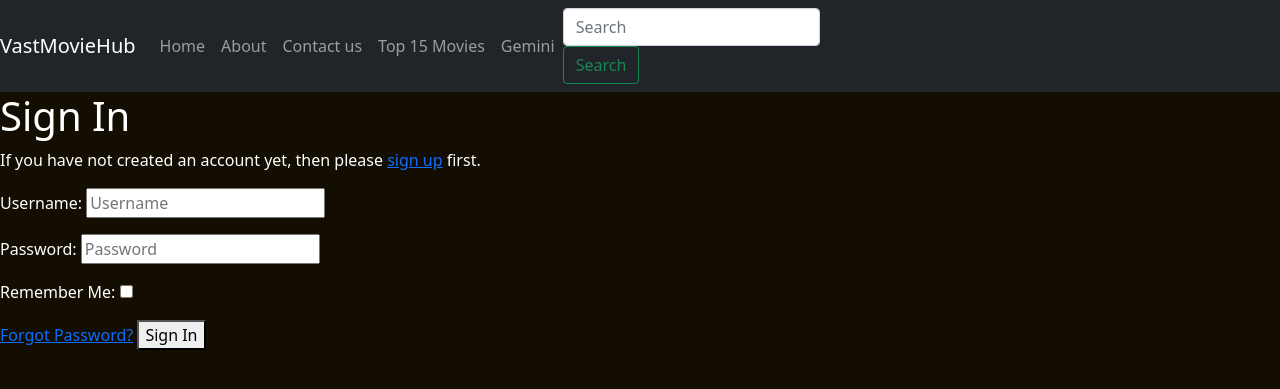
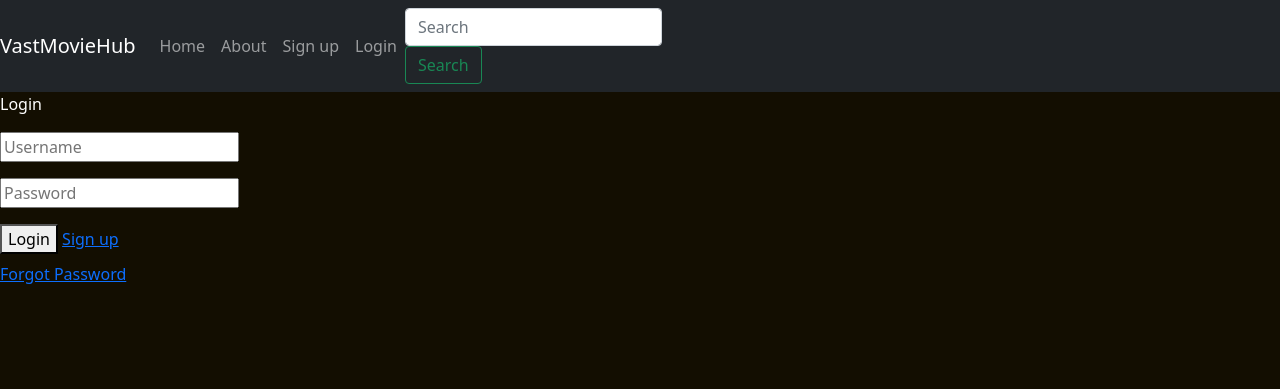
Before and after one commit to Vasileios20/JobAppTracker, a Django app: page /accounts/login/ in a window 1280 px wide. Shown: the top 389 px of the page. Run offline with Django 4.2, Linux system fonts and the light colour scheme; some libraries are stand-ins or nearby versions.

Commit message:
Refactor login, logout, and signup templates

```diff
--- a/templates/account/login.html
+++ b/templates/account/login.html
@@ -7,7 +7,6 @@
 
 {% block content %}
 
-<h1>{% trans "Sign In" %}</h1>
 
 {% get_providers as socialaccount_providers %}
 
@@ -28,20 +27,35 @@
 
 {% include "socialaccount/snippets/login_extra.html" %}
 
-{% else %}
-<p>{% blocktrans %}If you have not created an account yet, then please
-  <a href="{{ signup_url }}">sign up</a> first.{% endblocktrans %}
-</p>
 {% endif %}
 
-<form class="login" method="POST" action="{% url 'account_login' %}">
-  {% csrf_token %}
-  {{ form.as_p }}
-  {% if redirect_field_value %}
-  <input type="hidden" name="{{ redirect_field_name }}" value="{{ redirect_field_value }}" />
-  {% endif %}
-  <a class="button secondaryAction" href="{% url 'account_reset_password' %}">{% trans "Forgot Password?" %}</a>
-  <button class="primaryAction" type="submit">{% trans "Sign In" %}</button>
-</form>
+<div class="login-container">
+  <div class="mx-auto card_reg">
+    <div class="m-auto card_reg2">
+      <form class="login d-flex flex-column field" method="POST" action="{% url 'account_login' %}">
+        <p id="heading">Login</p>
+        {% csrf_token %}
+        <div class="mb-3">
+          {{ form.username.errors | safe }}
+          {{ form.login }}
+        </div>
+        <div class="mb-3">
+          {{ form.password.errors | safe }}
+          {{ form.password }}
+        </div>
+
+        {% if redirect_field_value %}
+        <input type="hidden" name="{{ redirect_field_name }}" value="{{ redirect_field_value }}" />
+        {% endif %}
+        <div class="mb-2">
+          <button class="primaryAction button1" type="submit">{% trans "Login" %}</button>
+          <a class="button3 ms-auto" href="{{ signup_url }}">Sign up</a>
+        </div>
+        <a class="button2 secondaryAction" href="{% url 'account_reset_password' %}">{% trans "Forgot Password" %}</a>
+      </form>
+
+    </div>
+  </div>
+</div>
 
 {% endblock %}
--- a/templates/base.html
+++ b/templates/base.html
@@ -38,14 +38,22 @@
                     <li class="nav-item">
                         <a class="nav-link" href="#">About</a>
                     </li>
+                    {% if user.is_authenticated %}
                     <li class="nav-item">
-                        <a class="nav-link" href="#">Contact us</a>
+                        <a class="nav-link" href="#">Job Dashboard</a>
                     </li>
                     <li class="nav-item">
-                        <a class="nav-link" href="#">Top 15 Movies</a>
+                        <a class="nav-link" href="{% url 'account_logout' %}">Logout</a>
+                    </li>
+                    <li class="nav-link text-white">Logged in as {{ user }}</li>
+                    {% else %}
+                    <li class="nav-item">
+                        <a class="nav-link" href="{% url 'account_signup' %}">Sign up</a>
                     </li>
                     <li class="nav-item">
-                        <a class="nav-link" href="#">Gemini</a>
+                        <a class="nav-link" href="{% url 'account_login' %}">Login</a>
+                    </li>
+                    {% endif %}
                     </li>
 
                 </ul>
```
Also changed, not shown: templates/account/logout.html (+8 -1 lines), templates/account/signup.html (+39 -10 lines).
